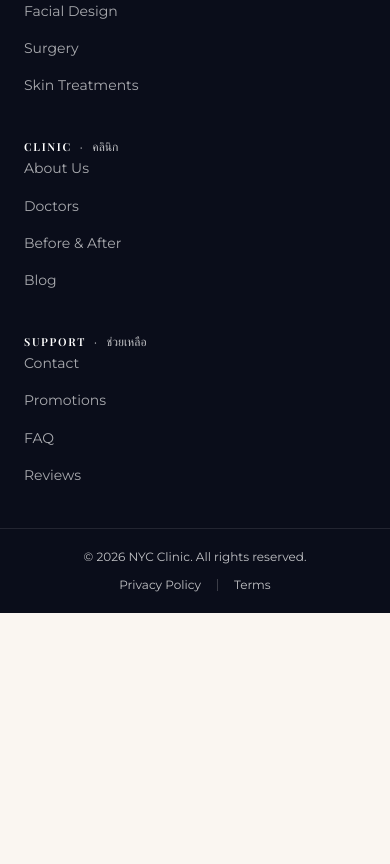
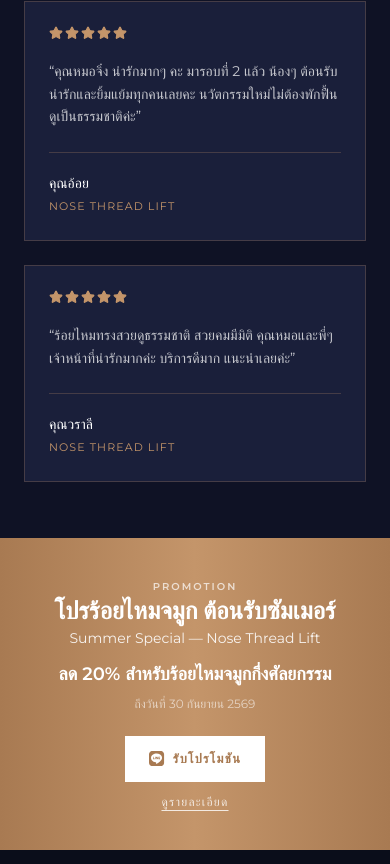
Before and after one commit to papinwit-l/nyc-clinic-revise, a Next.js app: page / in a window 390 px wide. Shown: the part 9360-10224 px from the top of the page. Before the commit the page ends 9973 px from the top, so only its background shows below. Built offline with nearby package versions, Linux system fonts and the light colour scheme.

Commit message:
home | add testimonials | add promo banner

```diff
--- a/src/app/page.tsx
+++ b/src/app/page.tsx
@@ -1,9 +1,22 @@
 import Hero from "@/components/home/Hero";
 import SignatureSpotlight from "@/components/home/SignatureSpotlight";
 import ServicesOverview from "@/components/home/ServicesOverview";
-import TrustBar from "@/components/home/Trustbar";
 import BeforeAfter from "@/components/home/BeforeAfter";
 import Doctors from "@/components/home/Doctors";
+import Testimonials from "@/components/home/Testimonials";
+import PromotionsBanner, {
+  type Promotion,
+} from "@/components/home/PromotionsBanner";
+import TrustBar from "@/components/home/Trustbar";
+
+// TODO: fetch from WP Promotions CPT
+const ACTIVE_PROMO: Promotion | null = {
+  slug: "summer-nose-thread-2026",
+  titleEn: "Summer Special — Nose Thread Lift",
+  titleTh: "โปรร้อยไหมจมูก ต้อนรับซัมเมอร์",
+  offer: "ลด 20% สำหรับร้อยไหมจมูกกึ่งศัลยกรรม",
+  validUntil: "2026-09-30",
+};
 
 export default function HomePage() {
   return (
@@ -14,6 +27,8 @@ export default function HomePage() {
       <ServicesOverview />
       <BeforeAfter />
       <Doctors />
+      <Testimonials />
+      <PromotionsBanner promo={ACTIVE_PROMO} />
     </>
   );
 }
--- /dev/null
+++ b/src/components/home/PromotionsBanner.tsx
@@ -0,0 +1,75 @@
+import Link from "next/link";
+import { LineIcon } from "@/components/shared/SocialIcons";
+
+const LINE_URL = "https://lin.ee/7oJgymx";
+
+export type Promotion = {
+  slug: string;
+  titleEn: string;
+  titleTh: string;
+  offer: string;
+  validUntil: string; // ISO date string
+};
+
+// In production, fetch active promo from WP Promotions CPT
+// and pass as prop. If null → section doesn't render.
+
+export default function PromotionsBanner({
+  promo,
+}: {
+  promo: Promotion | null;
+}) {
+  if (!promo) return null;
+
+  const validDate = new Date(promo.validUntil);
+  const now = new Date();
+  if (validDate < now) return null;
+
+  const formattedDate = validDate.toLocaleDateString("th-TH", {
+    day: "numeric",
+    month: "long",
+    year: "numeric",
+  });
+
+  return (
+    <section className="bg-gradient-to-r from-[var(--color-accent-dark)] via-[var(--color-accent)] to-[var(--color-accent-dark)] py-10 sm:py-14">
+      <div className="max-w-[var(--container-max)] mx-auto px-6 flex flex-col md:flex-row items-center justify-between gap-6 text-center md:text-left">
+        {/* Copy */}
+        <div>
+          <p className="text-[10px] font-semibold tracking-[0.2em] uppercase text-white/70">
+            Promotion
+          </p>
+          <h2 className="font-[var(--font-display)] text-2xl sm:text-3xl font-bold text-white mt-1">
+            {promo.titleTh}
+          </h2>
+          <p className="text-white/90 text-sm mt-1">{promo.titleEn}</p>
+          <p className="font-[var(--font-thai-body)] text-lg sm:text-xl font-semibold text-white mt-3">
+            {promo.offer}
+          </p>
+          <p className="font-[var(--font-thai-body)] text-white/60 text-xs mt-2">
+            ถึงวันที่ {formattedDate}
+          </p>
+        </div>
+
+        {/* CTA */}
+        <div className="flex flex-col sm:flex-row items-center gap-3 shrink-0">
+          <a
+            href={LINE_URL}
+            target="_blank"
+            rel="noopener noreferrer"
+            className="inline-flex items-center justify-center gap-2 bg-white text-[var(--color-accent-dark)] px-6 py-3 text-[0.8rem] font-semibold tracking-[0.1em] uppercase hover:bg-white/90 transition-colors"
+          >
+            <LineIcon className="w-4 h-4" />
+            รับโปรโมชัน
+          </a>
+          <Link
+            href={`/promotions/${promo.slug}`}
+            className="text-white/80 text-xs tracking-[0.1em] uppercase hover:text-white transition-colors underline underline-offset-4"
+          >
+            ดูรายละเอียด
+          </Link>
+        </div>
+      </div>
+    </section>
+  );
+}
--- /dev/null
+++ b/src/components/home/Testimonials.tsx
@@ -0,0 +1,80 @@
+import { Star } from "lucide-react";
+
+const TESTIMONIALS = [
+  {
+    quote:
+      "สาวๆ คนไหนอยากมีจมูกสวยๆ แต่ไม่กล้าเสริมจมูก มาร้อยไหมจมูกได้ที่นี้เลยนะคะ คุณหมอใจดีมากๆ ให้คำแนะนำดี ร้อยไหมจมูกเสร็จออกมาถูกใจ สวยมากๆ ชอบมากค่ะ",
+    name: "คุณปิยาภรณ์",
+    treatment: "Nose Thread Lift",
+    rating: 5,
+  },
+  {
+    quote:
+      "คุณหมอจิ๋ง น่ารักมากๆ คะ มารอบที่ 2 แล้ว น้องๆ ต้อนรับน่ารักและยิ้มแย้มทุกคนเลยคะ นวัตกรรมใหม่ไม่ต้องพักฟื้น ดูเป็นธรรมชาติค่ะ",
+    name: "คุณอ้อย",
+    treatment: "Nose Thread Lift",
+    rating: 5,
+  },
+  {
+    quote:
+      "ร้อยไหมทรงสวยดูธรรมชาติ สวยคมมีมิติ คุณหมอและพี่ๆ เจ้าหน้าที่น่ารักมากค่ะ บริการดีมาก แนะนำเลยค่ะ",
+    name: "คุณวราลี",
+    treatment: "Nose Thread Lift",
+    rating: 5,
+  },
+] as const;
+
+function Stars({ count }: { count: number }) {
+  return (
+    <div className="flex gap-0.5">
+      {Array.from({ length: count }, (_, i) => (
+        <Star
+          key={i}
+          size={14}
+          className="fill-[var(--color-accent)] text-[var(--color-accent)]"
+        />
+      ))}
+    </div>
+  );
+}
+
+export default function Testimonials() {
+  return (
+    <section className="bg-[var(--color-primary)] py-[var(--section-py)]">
+      <div className="max-w-[var(--container-max)] mx-auto px-6">
+        {/* Header */}
+        <div className="text-center mb-12">
+          <span className="section-label">What They Say</span>
+          <h2 className="font-[var(--font-display)] text-3xl sm:text-4xl font-semibold text-white mt-3">
+            เสียงจากลูกค้า
+          </h2>
+        </div>
+
+        {/* Cards */}
+        <div className="grid grid-cols-1 md:grid-cols-3 gap-6">
+          {TESTIMONIALS.map(({ quote, name, treatment, rating }) => (
+            <div
+              key={name}
+              className="bg-[var(--color-primary-mid)] p-6 sm:p-8 flex flex-col border border-[var(--color-accent-border)]"
+            >
+              <Stars count={rating} />
+
+              <blockquote className="font-[var(--font-thai-body)] text-[var(--color-on-primary-muted)] text-sm leading-relaxed mt-5 flex-1">
+                &ldquo;{quote}&rdquo;
+              </blockquote>
+
+              <div className="mt-6 pt-5 border-t border-[var(--color-accent-border)]">
+                <p className="font-[var(--font-thai-body)] text-white text-sm font-medium">
+                  {name}
+                </p>
+                <p className="text-[11px] tracking-[0.1em] uppercase text-[var(--color-accent)] mt-1">
+                  {treatment}
+                </p>
+              </div>
+            </div>
+          ))}
+        </div>
+      </div>
+    </section>
+  );
+}
```
